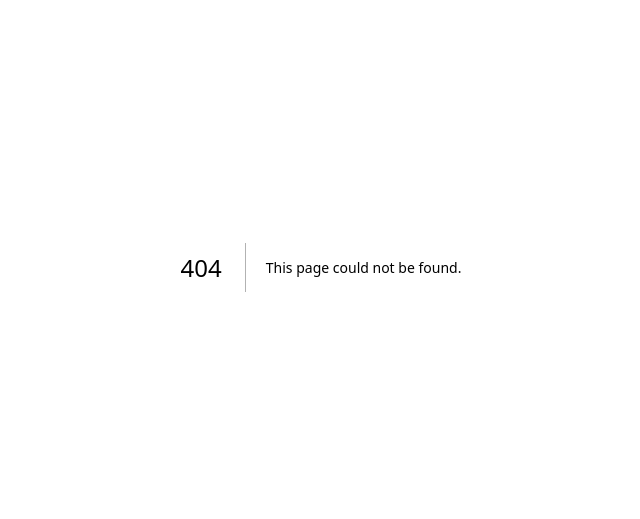
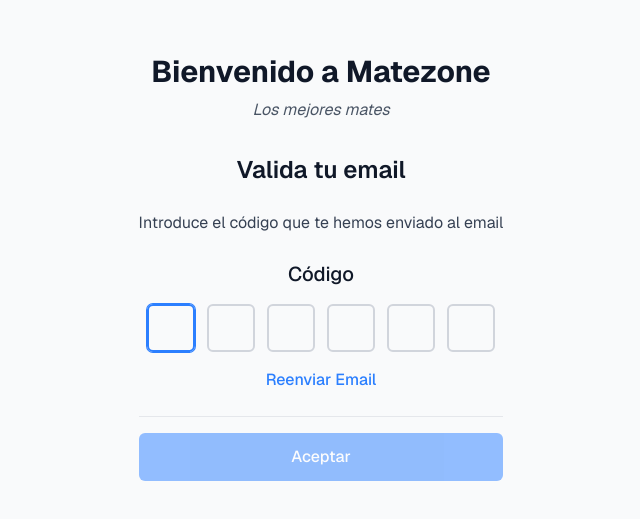
Before and after one commit to Pablo0Ruiz/EcommerceWeb, a Next.js app in the folder ecoweb/: page /auth/two-factor in a window 1280 px wide. Before the commit this address had no page. Shown: the part 133-652 px from the top of the page, without its empty margins (319-959 px from the left). Built offline with nearby package versions, Linux system fonts and the light colour scheme.

Commit message:
No entro esto en el anterior,  Cambios en UX y redireccione de verificacion

```diff
--- /dev/null
+++ b/ecoweb/src/app/auth/two-factor/page.tsx
@@ -0,0 +1,49 @@
+'use client';
+
+import EmailValidation from "@/modules/email/components/verficacion";
+import { useSearchParams, useRouter } from 'next/navigation';
+import { useEffect, useState } from 'react';
+
+export default function VerificacionPage() {
+    const searchParams = useSearchParams();
+    const router = useRouter();
+    const userEmail = searchParams.get('email') || '';
+    const [error, setError] = useState('');
+
+    const handleCodeSubmit = async (code: string) => {
+        try {
+            setError('');
+
+            // Simulación de verificación (reemplazar por endpoint)
+            const isValid = code.length === 6; // Validación básica
+
+            if (!isValid) {
+                setError('Código inválido. Inténtalo nuevamente.');
+                return;
+            }
+
+            // Redirige si es válido (simulación)
+            router.push("/market");
+
+        } catch (err) {
+            setError('Error al verificar el código');
+            console.error(err);
+        }
+    };
+
+    const handleResendEmail = () => {
+        alert(`Se ha reenviado el código a ${userEmail}`);
+        // Aqui meter la llamada al endpoint
+    };
+
+    return (
+        <div className="min-h-screen bg-gray-50 flex items-center justify-center">
+            <EmailValidation
+                userEmail={userEmail}
+                onCodeSubmit={handleCodeSubmit}
+                onResendEmail={handleResendEmail}
+                error={error}
+            />
+        </div>
+    );
+}
```
